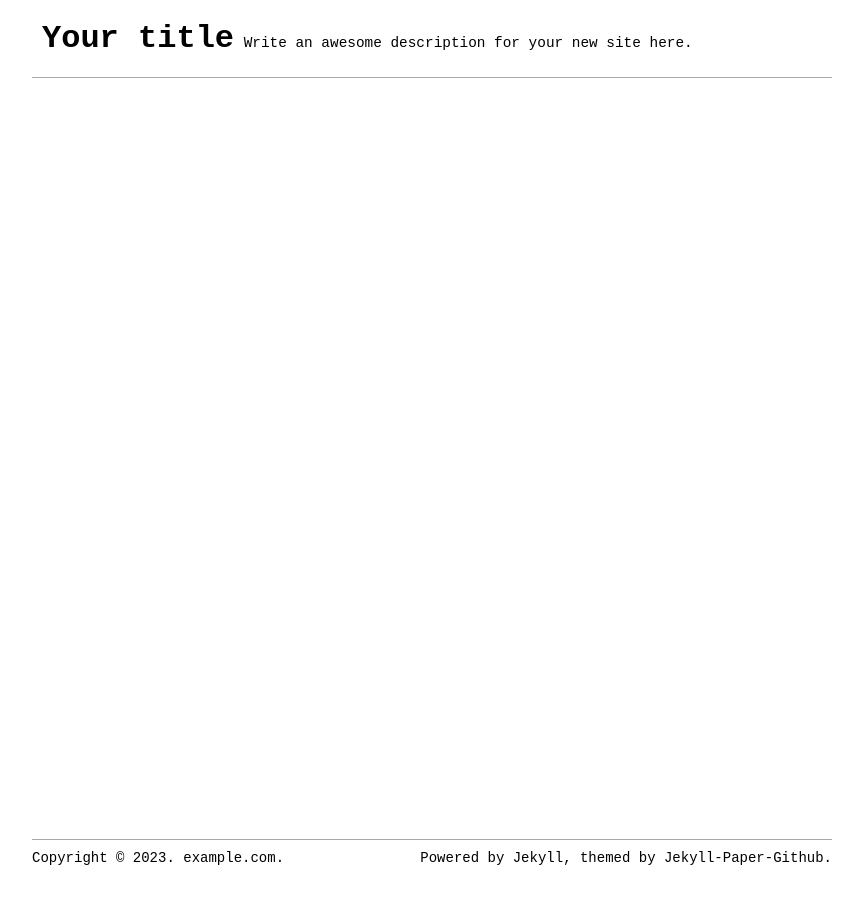
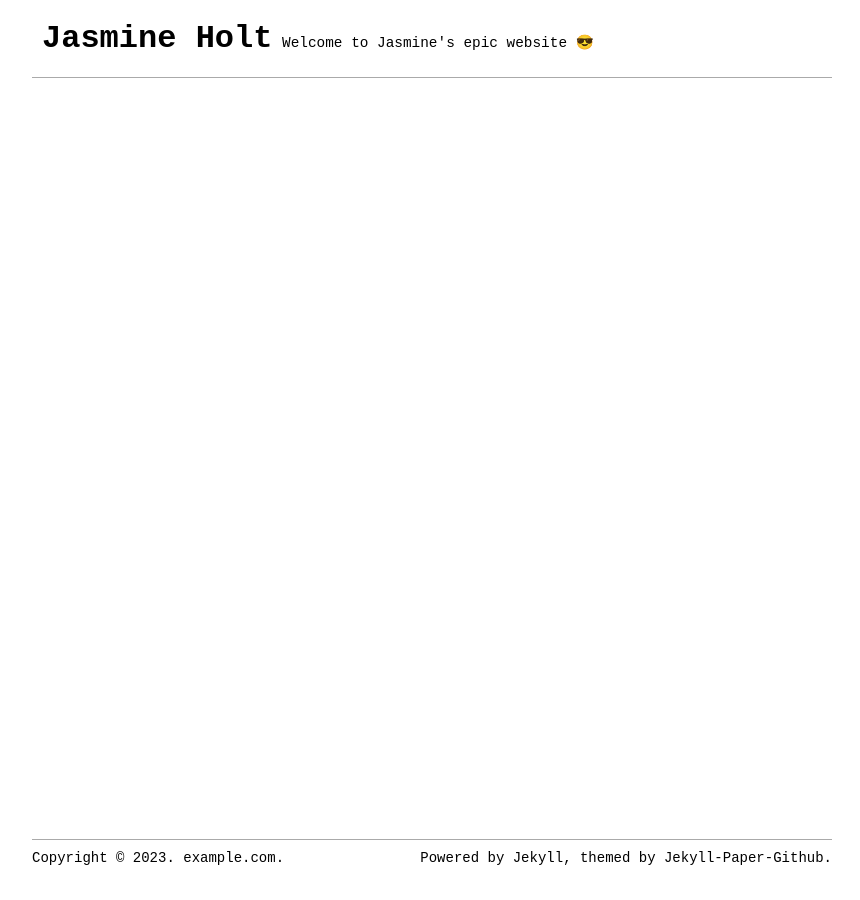
Before and after one commit to jasminedholt/jasminedholt.github.io, a Jekyll site: the page built from docs/index.html, in a window 1280 px wide. Shown: the whole page, without its empty margins (208-1068 px from the left). Built offline with Jekyll 4.4.1, drawn with Linux system fonts in a browser that asks for light colours; the list of posts is cut into pages by our own code.

Commit message:
Add personal details

```diff
--- a/docs/_config.yml
+++ b/docs/_config.yml
@@ -2,11 +2,11 @@
 #
 # This is the configuration file for your blog, please change these items after forked.
 
-title: Your title
-email: your-email@example.com
-name: Your name
+title: Jasmine Holt
+email: jdha2021@mymail.pomona.edu
+name: Jasmine Holt
 description: >- # this means to ignore newlines until "baseurl:"
-  Write an awesome description for your new site here.
+  Welcome to Jasmine's epic website 😎
 keywords: [Your keywords]
 baseurl: '' # the subpath of your site, e.g. /`blog
 url: '' # the base hostname & protocol for your site, e.g. http://example.com
```
